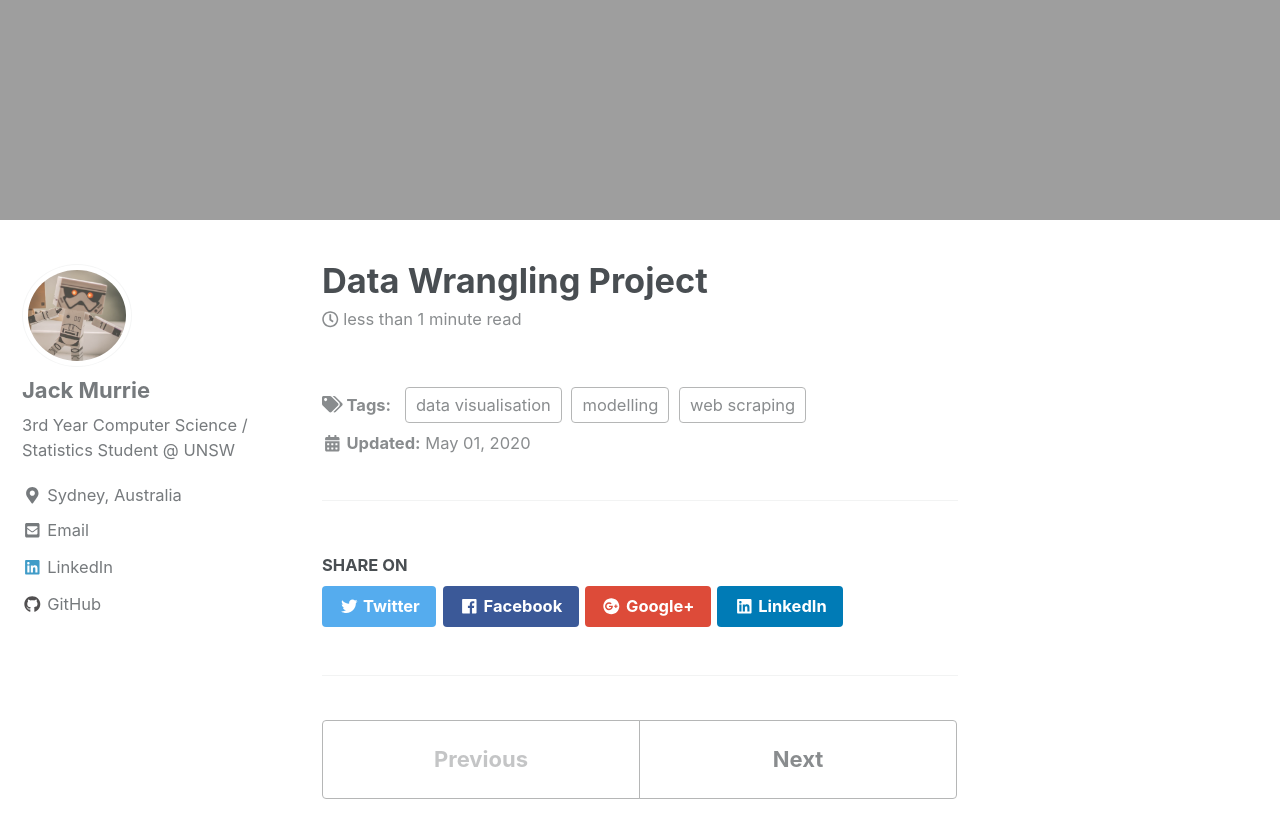
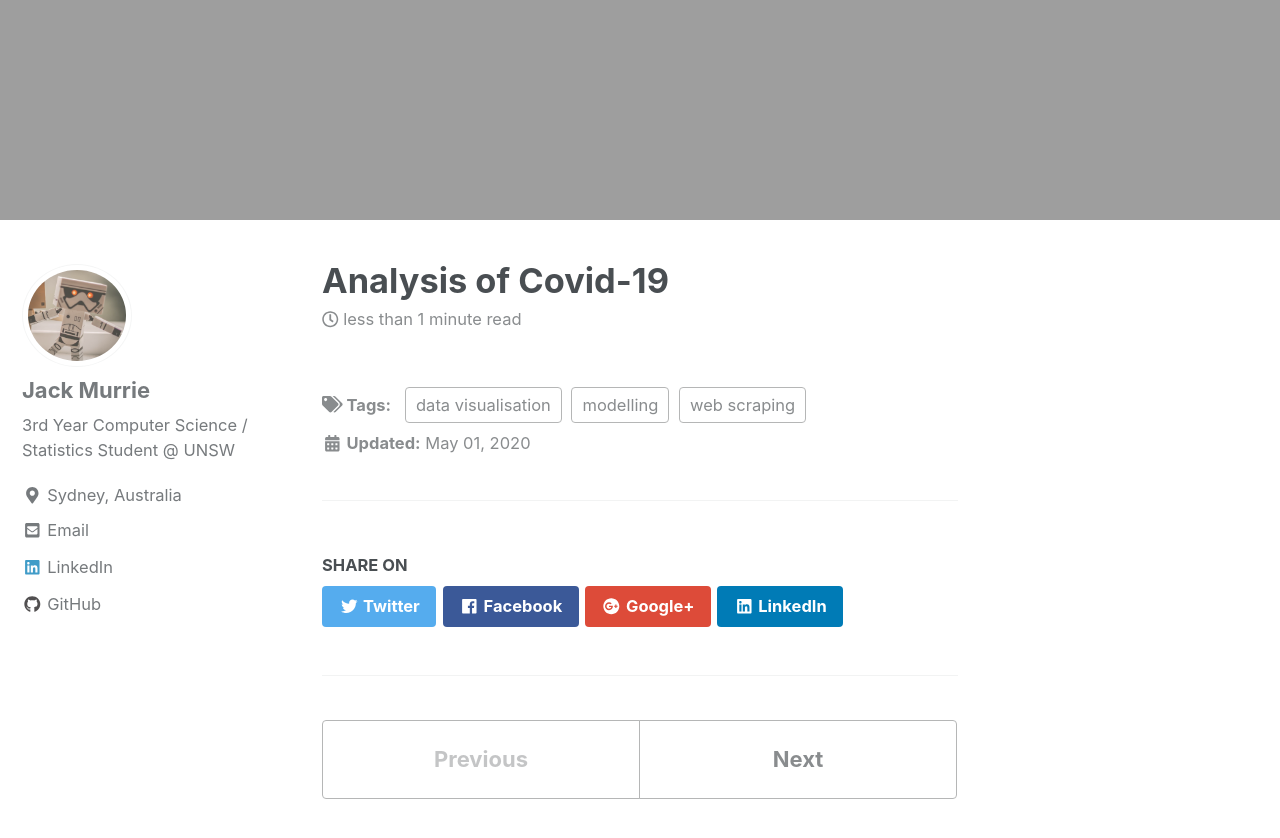
Before and after one commit to JackMurrie/JackMurrie.github.io, a Jekyll site: the page built from _posts/2020-05-1-covid19.md, in a window 1280 px wide and 900 px high, scrolled down 840 px. Shown: the top 838 px of the window. Built offline with Jekyll 4.4.1, drawn with Linux system fonts in a browser that asks for light colours; nearby versions of some CDN libraries.

Commit message:
Update 2020-05-1-covid19.md

```diff
--- a/_posts/2020-05-1-covid19.md
+++ b/_posts/2020-05-1-covid19.md
@@ -1,5 +1,5 @@
 ---
-title: "Data Wrangling Project"
+title: "Analysis of Covid-19"
 date: 2020-05-1
 tags: [data visualisation, modelling, web scraping]
 header:
```
